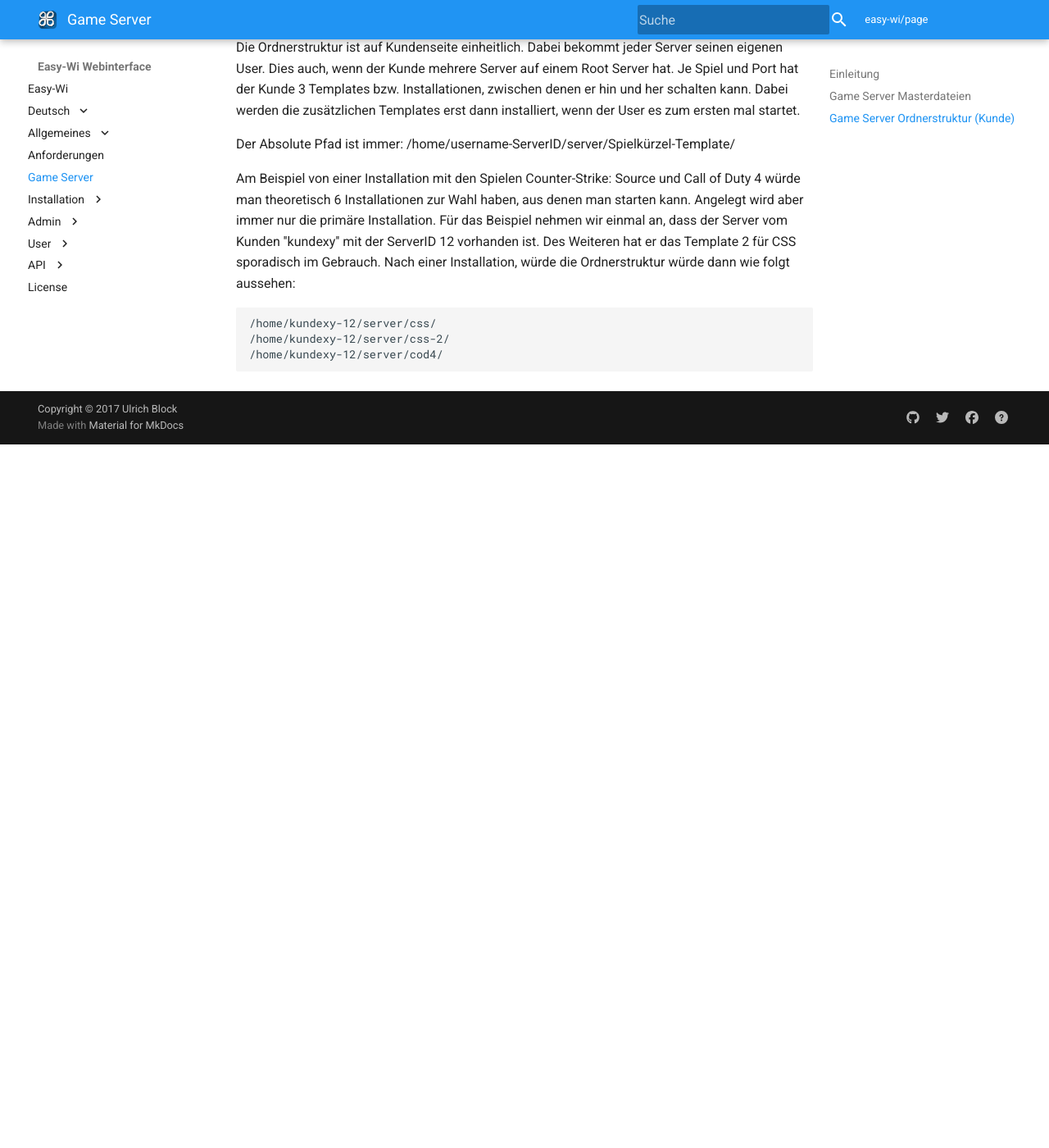
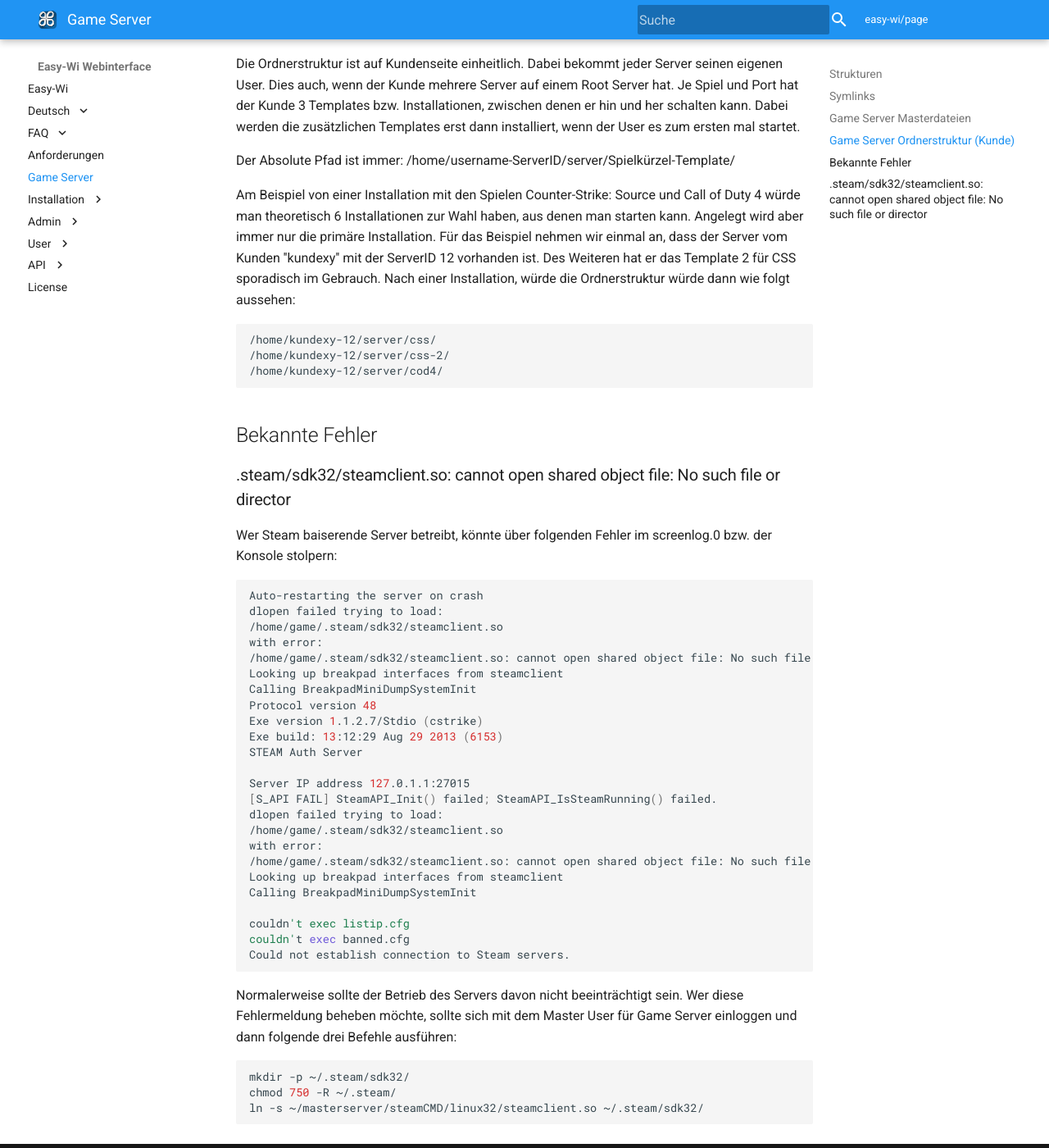
Before and after one commit to mikolaisebastian/page, an MkDocs documentation site: the page built from docs/de/faq/game-server.md, in a window 1280 px wide and 1400 px high, scrolled down 1138 px. Shown: the whole window at 82% size. Built offline with MkDocs 1.6.1 and Material for MkDocs 9.7.7, drawn with Linux system fonts in a browser that asks for light colours; comment, search, counter and statistics services are not loaded; old or Windows-style settings are respelled for this version of MkDocs; before the commit the page ends 1680 px from its top, so only the background shows below that; some of the changed text lies outside the part shown.

Commit message:
Refactor allgemeines to FAQ

````diff
--- a/docs/de/allgemeines/game-server.md
+++ b/docs/de/faq/game-server.md
@@ -1,4 +1,6 @@
-## Einleitung
+## Strukturen
+
+### Symlinks
 
 Easy-wi arbeitet mit so genannten Symlinks. Das heißt, dass ein Großteil der Dateien nur verlinkt ist und bei dem User nur als Verknüpfung existiert. Der einzelne Game Server besteht demnach aus allen Ordnern, den Symlinks und den Dateien, die der User bearbeitet können soll. Dateien, die man bearbeiten kann, sind z.B. .cfg, .ini, .txt und dergleichen.
 
@@ -10,7 +12,7 @@
 - Eine blanke Serverinstallation ist ca. 1Megabyte groß. Deshalb hat man eine erhebliche Platzersparnis.
 - Der User sieht nur die Dateien, die ihn auch etwas angehen. Auf diese Weise kann er weniger Schaden durch technische Unkenntnis anrichten.
 
-## Game Server Masterdateien
+### Game Server Masterdateien
 
 Die Dateien für Game Server, Maps und Addons werden nur einmal je Root Server in den Masterverzeichnissen gespeichert und vorgehalten.
 Die Ordnerstruktur ist immer die selbe:
@@ -33,7 +35,7 @@
 - cod4/
 ```
 
-## Game Server Ordnerstruktur (Kunde)
+### Game Server Ordnerstruktur (Kunde)
 
 Die Ordnerstruktur ist auf Kundenseite einheitlich. Dabei bekommt jeder Server seinen eigenen User. Dies auch, wenn der Kunde mehrere Server auf einem Root Server hat. Je Spiel und Port hat der Kunde 3 Templates bzw. Installationen, zwischen denen er hin und her schalten kann. Dabei werden die zusätzlichen Templates erst dann installiert, wenn der User es zum ersten mal startet.
 
@@ -46,3 +48,44 @@
 /home/kundexy-12/server/css-2/
 /home/kundexy-12/server/cod4/
 ```
+
+## Bekannte Fehler
+
+### .steam/sdk32/steamclient.so: cannot open shared object file: No such file or director
+
+Wer Steam baiserende Server betreibt, könnte über folgenden Fehler im screenlog.0 bzw. der Konsole stolpern:
+
+```sh
+Auto-restarting the server on crash
+dlopen failed trying to load:
+/home/game/.steam/sdk32/steamclient.so
+with error:
+/home/game/.steam/sdk32/steamclient.so: cannot open shared object file: No such file or directory
+Looking up breakpad interfaces from steamclient
+Calling BreakpadMiniDumpSystemInit
+Protocol version 48
+Exe version 1.1.2.7/Stdio (cstrike)
+Exe build: 13:12:29 Aug 29 2013 (6153)
+STEAM Auth Server
+
+Server IP address 127.0.1.1:27015
+[S_API FAIL] SteamAPI_Init() failed; SteamAPI_IsSteamRunning() failed.
+dlopen failed trying to load:
+/home/game/.steam/sdk32/steamclient.so
+with error:
+/home/game/.steam/sdk32/steamclient.so: cannot open shared object file: No such file or directory
+Looking up breakpad interfaces from steamclient
+Calling BreakpadMiniDumpSystemInit
+
+couldn't exec listip.cfg
+couldn't exec banned.cfg
+Could not establish connection to Steam servers.
+```
+
+Normalerweise sollte der Betrieb des Servers davon nicht beeinträchtigt sein. Wer diese Fehlermeldung beheben möchte, sollte sich mit dem Master User für Game Server einloggen und dann folgende drei Befehle ausführen:
+
+```sh
+mkdir -p ~/.steam/sdk32/
+chmod 750 -R ~/.steam/
+ln -s ~/masterserver/steamCMD/linux32/steamclient.so ~/.steam/sdk32/
+```
--- a/mkdocs.yml
+++ b/mkdocs.yml
@@ -63,9 +63,9 @@
 #        - Voice Root Server: 'en/installation-voice-root-server.md'
 #        - Image Server: 'en/installation-image-server.md'
   - Deutsch:
-    - Allgemeines:
-      - Anforderungen: 'de/allgemeines/anforderungen.md'
-      - Game Server: 'de/allgemeines/game-server.md'
+    - FAQ:
+      - Anforderungen: 'de/faq/anforderungen.md'
+      - Game Server: 'de/faq/game-server.md'
     - Installation:
       - Web Interface: 'de/installation/web-interface.md'
       - Game Root Server: 'de/installation/game-root-server.md'
````
Also changed, not shown: docs/de/faq/anforderungen.md (renamed from docs/de/allgemeines/anforderungen.md).
